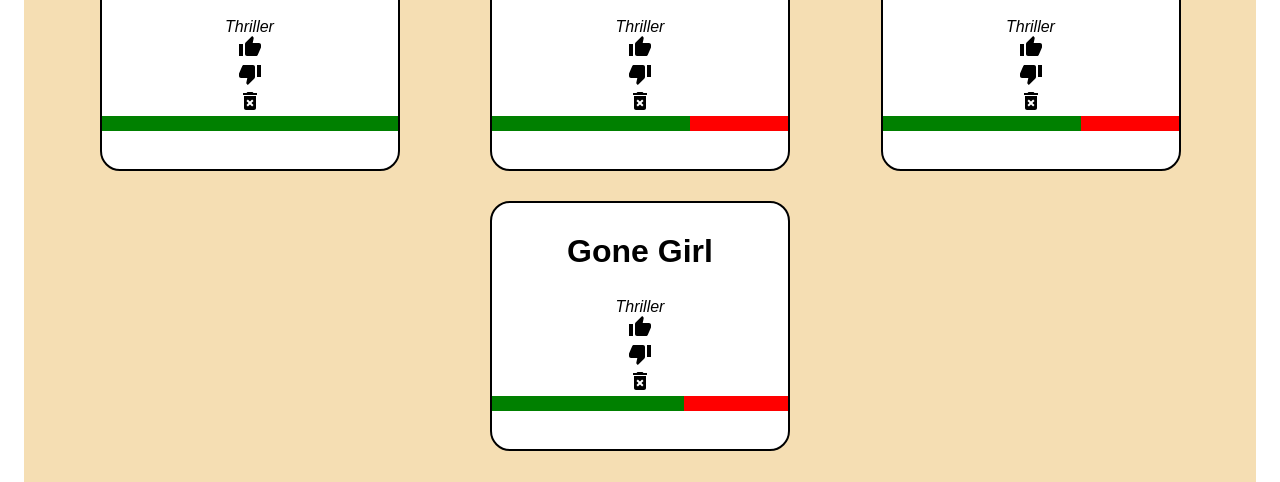
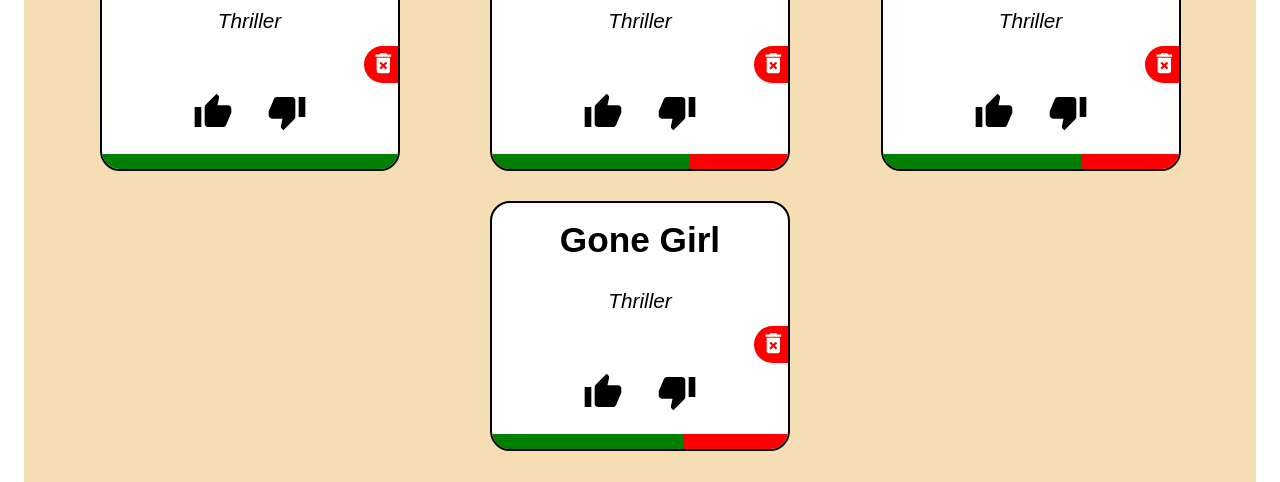
Before and after one commit to alanltr/react-test, a React app: page / in a window 1280 px wide. Shown: the part 769-1251 px from the top of the page. Built offline with nearby package versions, Linux system fonts and the light colour scheme.

Commit message:
mise en place du bouton delete et amélio Card

```diff
--- a/src/components/Cards/Card.js
+++ b/src/components/Cards/Card.js
@@ -20,19 +20,21 @@
       <div className="card-category">
         {category}
       </div>
-      <div className="card-thumbup">
+      <button type="button" className="card-thumbup">
         <ThumbUpIcon />
-      </div>
-      <div className="card-thumbdown">
+      </button>
+      <button type="button" className="card-thumbdown">
         <ThumbDownIcon />
-      </div>
-      <DeleteForeverIcon />
+      </button>
+      <button type="button" className="card-delete">
+        <DeleteForeverIcon />
+      </button>
       <div className="card-like-dislike-ratio">
         <div style={{ width: `${likePercentage}` }} />
       </div>
     </div>
   );
-}
+};
 Card.propTypes = {
   title: PropTypes.string.isRequired,
   category: PropTypes.string.isRequired,
--- a/src/components/Cards/cards.scss
+++ b/src/components/Cards/cards.scss
@@ -14,17 +14,63 @@
     border-radius: 20px;
     overflow: hidden;
 
+    display: grid;
+    grid-template-columns: 25% 25% 25% 25%;
+    grid-template-rows: 30% 20% 15% 25% 10% ;
+    grid-template-areas:
+      "title title title title"
+      "category category category category"
+      " . . . delete"
+      " . thumbup thumbdown ."
+      "likebar likebar likebar likebar"
+    ;
     .card-title {
+      grid-area: title;
+      display: grid;
+      place-content: center;
       font-weight: bold;
-      font-size: 200%;
-      margin: 1em 0.5em;
+      font-size: 2.2em;
     }
 
     .card-category {
+      grid-area: category;
+      display: grid;
+      place-content: center;
       font-style: italic;
+      font-size: 1.3em;
+    }
+
+    .card-thumbup {
+      grid-area: thumbup;
+      border: none;
+      background: transparent;
+      svg {
+        font-size: 300%;
+      }
+      &:active{
+        svg {
+          color: green;
+        }
+      }
+    }
+
+    .card-thumbdown {
+      grid-area: thumbdown;
+      border: none;
+      background: transparent;
+      svg {
+        font-size: 300%;
+      }
+      &:active{
+        svg {
+          color: red;
+        }
+      }
     }
 
     .card-like-dislike-ratio {
+      grid-area: likebar;
+      place-self: end;
       width: 100%;
       height: 15px;
       background-color: red;
@@ -33,5 +79,26 @@
         height: 100%;
       }
     }
+
+    .card-delete {
+      grid-area: delete;
+      background-color: red;
+      margin-left: 40px;
+      border-top-left-radius: 20px;
+      border-bottom-left-radius: 20px;
+      border: none;
+      svg {
+        color: white;
+        font-size: 200%;
+      }
+      &:active{
+        background-color: white;
+        border: 2px solid red;
+        border-right: none;
+        svg {
+          color: red;
+        }
+      }
+    }
   }
 }
--- a/src/components/Cards/index.js
+++ b/src/components/Cards/index.js
@@ -40,7 +40,6 @@
     }).isRequired,
   ).isRequired,
   loadMovies: PropTypes.func.isRequired,
-  string: PropTypes.func.isRequired,
   selectedCategory: PropTypes.string.isRequired,
 };
 
```
